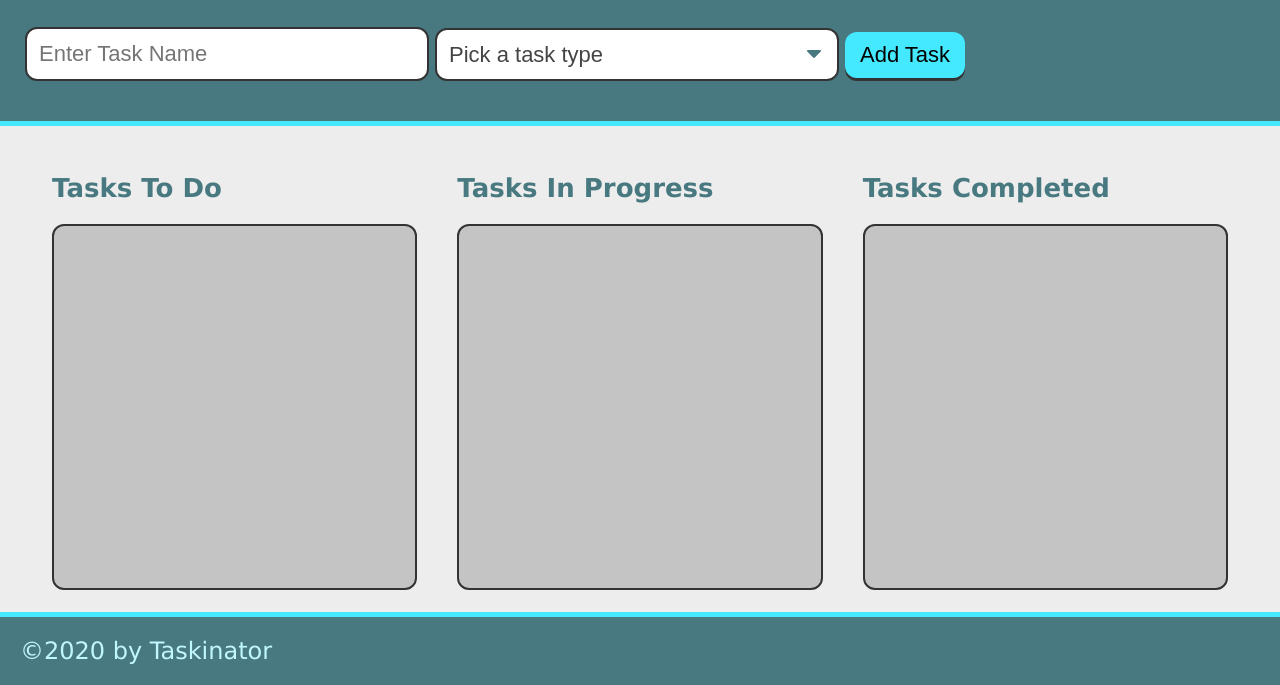
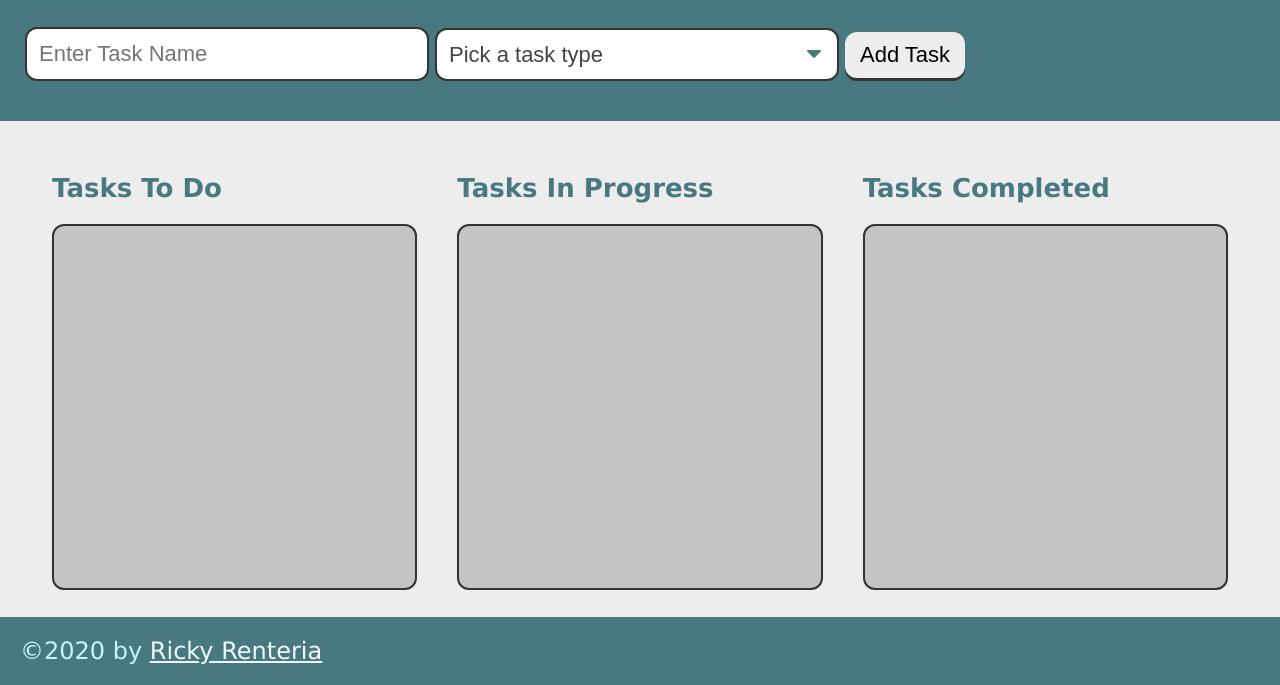
Before and after one commit to RickyLovesCode/Taskinator, a plain HTML site: page index.html in a window 1280 px wide. Shown: the part 115-800 px from the top of the page. Drawn offline with Linux system fonts and the light colour scheme.

Commit message:
extra changes

```diff
--- a/assets/css/style.css
+++ b/assets/css/style.css
@@ -3,7 +3,7 @@
 }
 
 :root {
-  --primary: #44e9ff;
+  --primary: #ededed;
   --secondary: #497980;
   --tertiary: rgb(192, 246, 253);
   --grey: #333;
@@ -228,5 +228,4 @@ footer {
   .task-list-wrapper {
     flex-basis: 100%;
   }
-
 }
--- a/index.html
+++ b/index.html
@@ -57,7 +57,7 @@
 
 
     <footer>
-        &copy;2020 by Taskinator
+        &copy;2020 by <a href="https://github.com/RickyLovesCode" style="color: aliceblue;"> Ricky Renteria </a>
     </footer>
 
 
```
